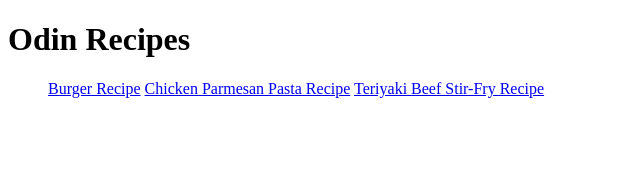
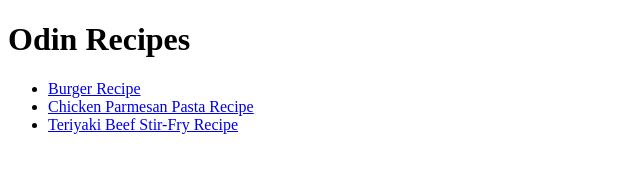
Before and after one commit to AntonK0/odin-recipes, a plain HTML site: page index.html in a window 1280 px wide. Shown: the whole page, without its empty margins (0-640 px from the left). Drawn offline with Linux system fonts and the light colour scheme.

Commit message:
fix list for recipes

```diff
--- a/index.html
+++ b/index.html
@@ -8,9 +8,9 @@
 <body>
     <h1>Odin Recipes</h1>
     <ul>
-        <a href="./recipes/burger.html">Burger Recipe</a>
-        <a href="./recipes/chicken-parmesan-pasta.html">Chicken Parmesan Pasta Recipe</a>
-        <a href="./recipes/teriyaki-beef-stir-fry.html">Teriyaki Beef Stir-Fry Recipe</a>
+        <li><a href="./recipes/burger.html">Burger Recipe</a></li>
+        <li><a href="./recipes/chicken-parmesan-pasta.html">Chicken Parmesan Pasta Recipe</a></li>
+        <li><a href="./recipes/teriyaki-beef-stir-fry.html">Teriyaki Beef Stir-Fry Recipe</a></li>
     </ul>
 </body>
 </html>
```
